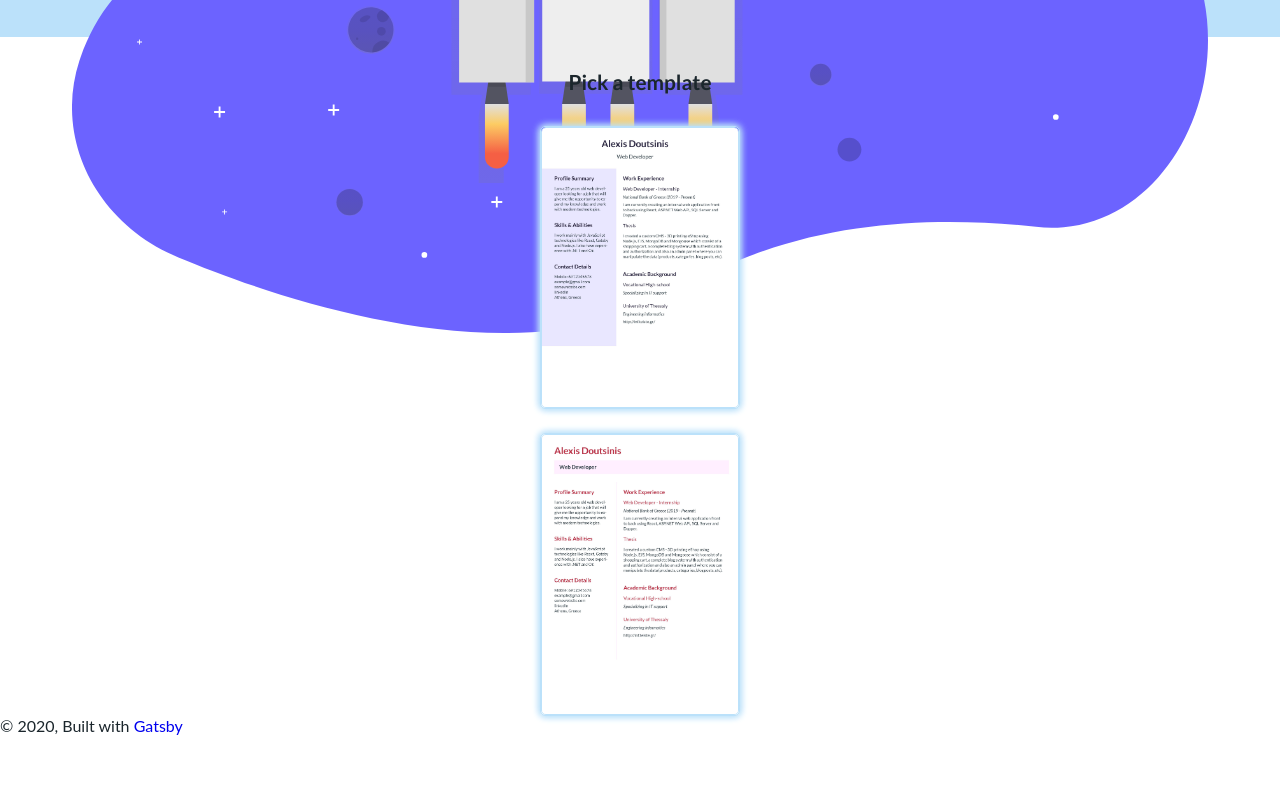
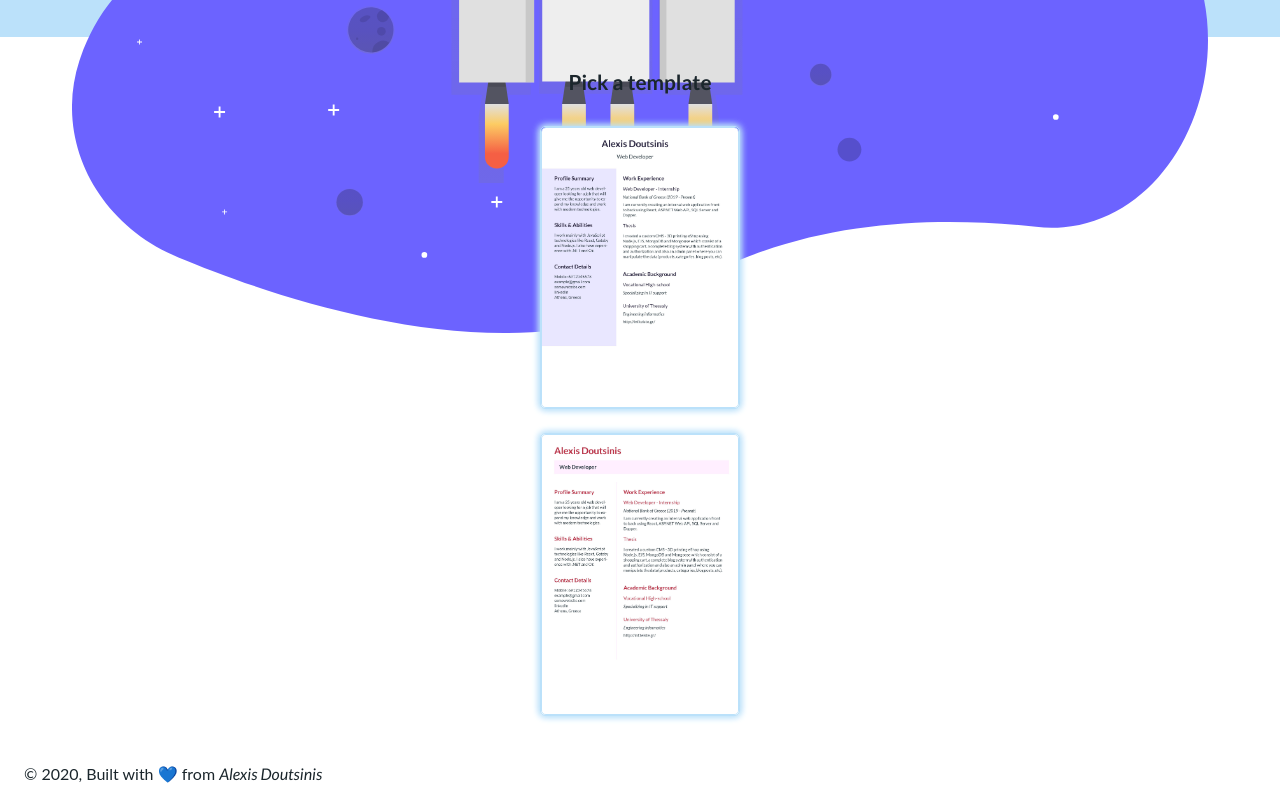
Before and after one commit to AlexDoutsinis/fast-resume, a Gatsby site: page / in a window 1280 px wide. Shown: the part 763-1563 px from the top of the page. Before the commit the page ends 1498 px from the top, so only its background shows below. Built offline with nearby package versions, Linux system fonts and the light colour scheme; Gatsby itself is replaced by a stand-in of ours; a web font is replaced by a local one.

Commit message:
finish footer

```diff
--- /dev/null
+++ b/src/components/footer/footer.tsx
@@ -0,0 +1,14 @@
+import React from "react"
+
+import { FooterStyled } from "../../styled/footerStyles"
+
+const Footer = () => {
+  return (
+    <FooterStyled>
+      © {new Date().getFullYear()}, Built with
+      {` `} 💙 from <a href="https://github.com/Alexiosdut">Alexis Doutsinis</a>
+    </FooterStyled>
+  )
+}
+
+export default Footer
--- a/src/components/layout.tsx
+++ b/src/components/layout.tsx
@@ -3,6 +3,7 @@ import React from "react"
 import "../globalStyles.css"
 import Header from "./header"
 import useMetaData from "../hooks/use-Metadata"
+import Footer from "./footer/footer"
 
 const Layout: React.FC = ({ children }) => {
   const { siteMetadata } = useMetaData()
@@ -12,11 +13,7 @@ const Layout: React.FC = ({ children }) => {
       <Header siteTitle={siteMetadata.title} />
       <div>
         <main>{children}</main>
-        <footer>
-          © {new Date().getFullYear()}, Built with
-          {` `}
-          <a href="https://www.gatsbyjs.org">Gatsby</a>
-        </footer>
+        <Footer />
       </div>
     </>
   )
--- /dev/null
+++ b/src/styled/footerStyles.ts
@@ -0,0 +1,11 @@
+import styled from "styled-components"
+
+export const FooterStyled = styled.footer`
+  margin-top: 2rem;
+  padding: 1rem 1.5rem;
+
+  a {
+    color: inherit;
+    font-style: italic;
+  }
+`
```
